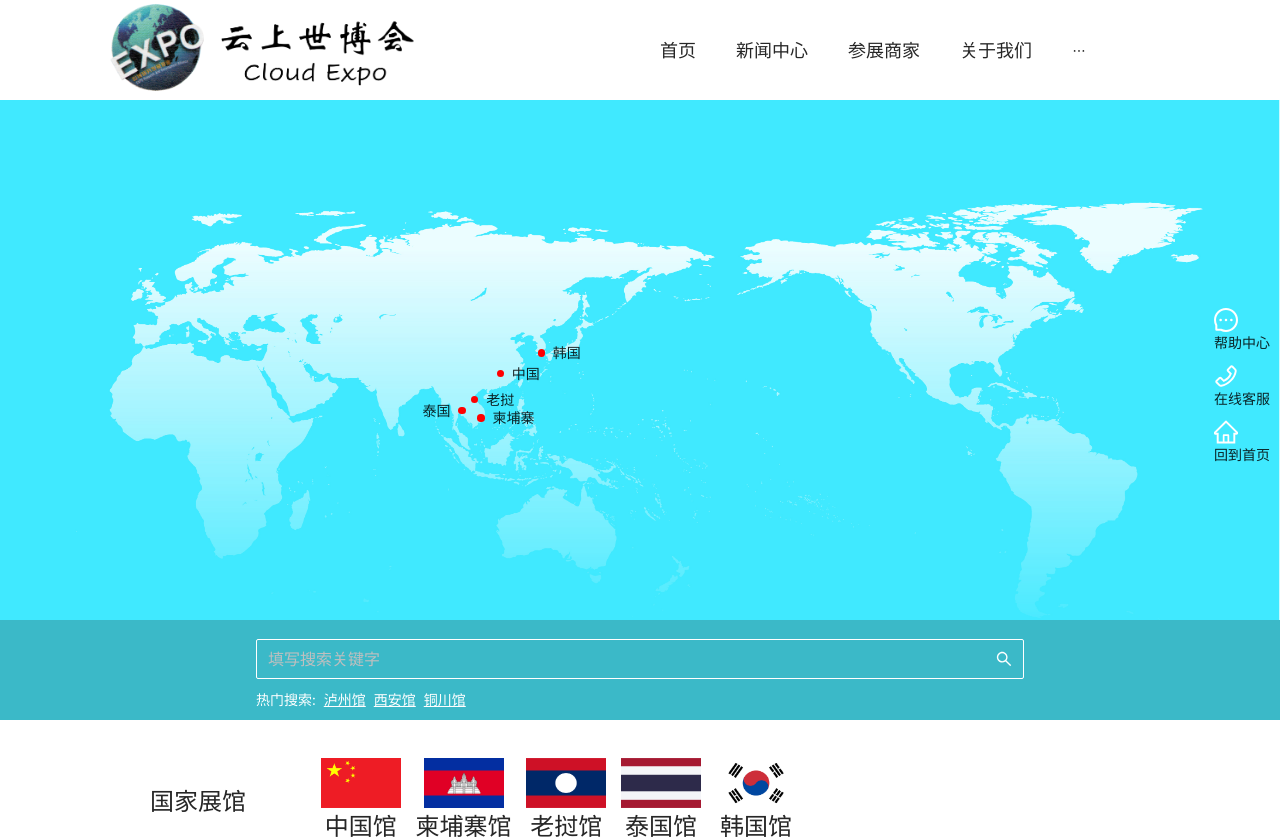
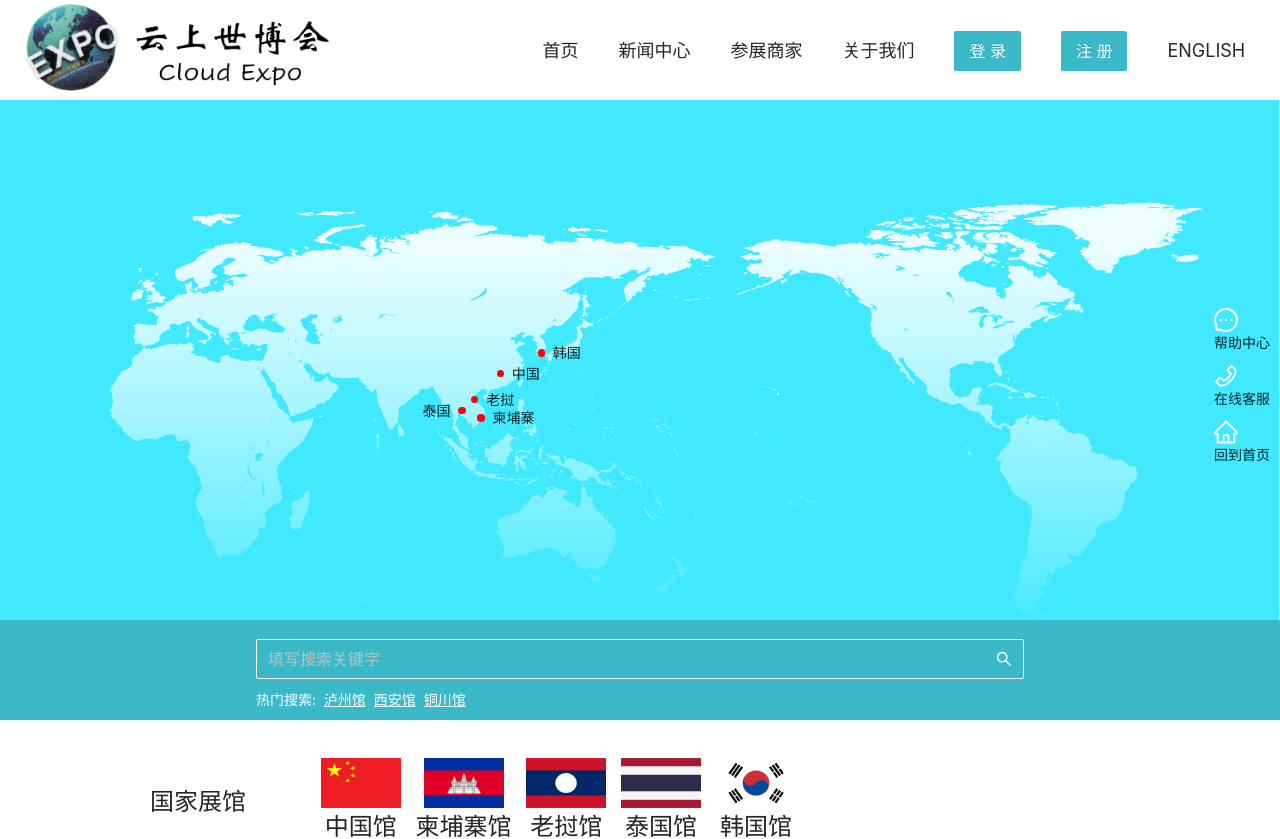
Before and after one commit to harlan0103/ExpoDemo, a React app: page / in a window 1280 px wide. Shown: the top 839 px of the page. Built offline with nearby package versions, Linux system fonts and the light colour scheme.

Commit message:
fix: fix navi bar align

```diff
--- a/src/components/Header/index.js
+++ b/src/components/Header/index.js
@@ -1,5 +1,5 @@
 import expo_logo from '@/statics/img/expo_logo.png';
-import { Affix, Col, Row } from 'antd';
+import { Affix, Col, Row, Space } from 'antd';
 import React from "react";
 import NaviBar from "../NaviBar";
 import './index.css';
@@ -11,11 +11,13 @@ const CustomeHeader = () => {
             <Affix offsetTop={0}>
                 <div className="header">
                     <Row justify="center" align="middle" style={{ background: 'rgb(255, 255, 255)' }}>
-                        <Col span={10}>
+                        <Col flex={3} align="center">
                             <img src={expo_logo} style={{ width: 330, height: 100 }} />
                         </Col>
 
-                        <Col span={10}>
+                        <Col flex={10}> </Col>
+
+                        <Col flex={1}>
                             <NaviBar />
                         </Col>
                     </Row>
--- a/src/components/NaviBar/index.js
+++ b/src/components/NaviBar/index.js
@@ -88,6 +88,8 @@ const data = {
 
 const NaviBar = () => {
 
+    const rightStyle = { position: 'absolute', top: 0, right: 0 };
+
     return (
         <div>
             <Menu mode="horizontal" theme="light">
@@ -115,6 +117,19 @@ const NaviBar = () => {
                     )
                 ))}
             </Menu>
+
+            {/*
+                <Menu mode="horizontal">
+                <Menu.Item> Cookies </Menu.Item>
+                <Menu.Item> Cookies2 </Menu.Item>
+                <Menu.Item style={rightStyle}> Right </Menu.Item>
+                </Menu>
+            */}
+
+            <div>
+
+            </div>
+
         </div>
     );
 }
```
Also changed, not shown: 1 other file (tests, documents, lock files or other folders).
